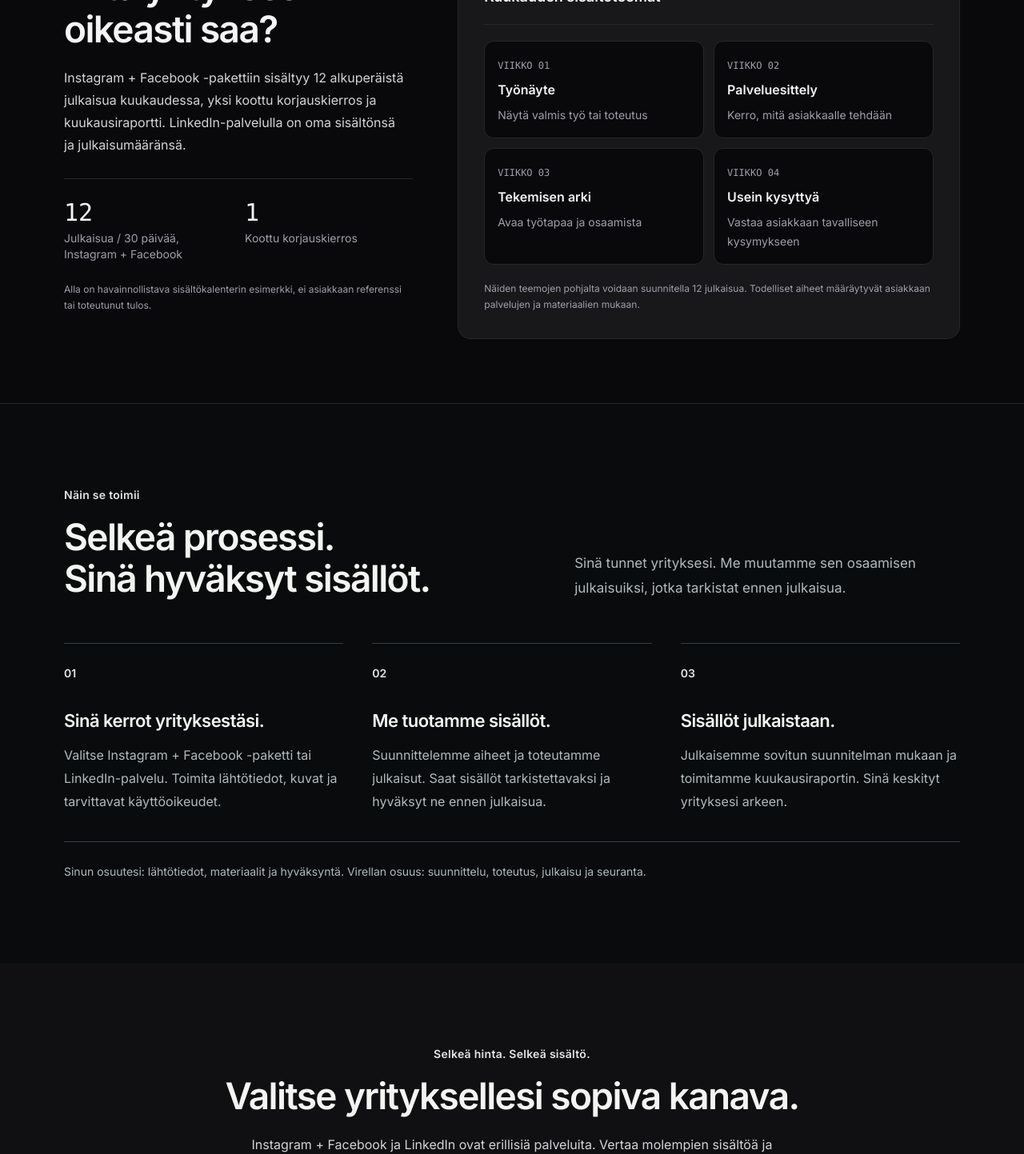
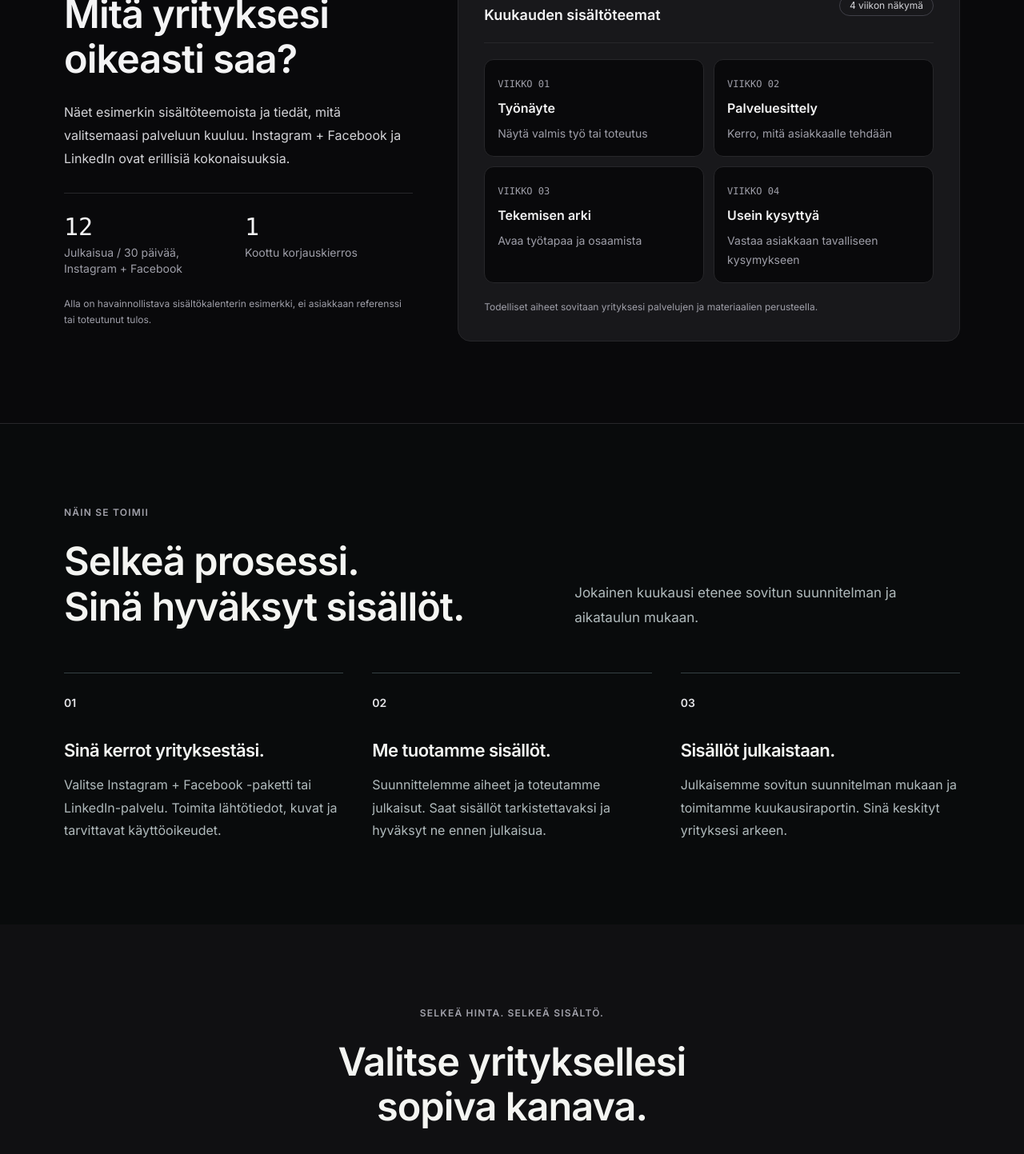
Before and after one commit to Jambovisuaalit/virella-helsinki-web, a Next.js app: page /sosiaalinen-media in a window 1280 px wide. Shown: the part 800-2243 px from the top of the page at 80% size. Built offline with nearby package versions, Linux system fonts and the light colour scheme.

Commit message:
style: align social landing heading and section rhythm while removing repeated explanations

```diff
--- a/app/sosiaalinen-media/page.tsx
+++ b/app/sosiaalinen-media/page.tsx
@@ -76,20 +76,19 @@ export default function SocialMediaPage() {
           </SectionContainer>
         </section>
 
-        <section id="todisteet" className="border-y border-zinc-800 bg-zinc-950 py-16 sm:py-20" aria-labelledby="proof-title">
+        <section id="todisteet" className="virella-section-block border-y border-zinc-800 bg-zinc-950" aria-labelledby="proof-title">
           <SectionContainer>
             <div className="grid items-start gap-10 lg:grid-cols-[0.82fr_1.18fr] lg:gap-14">
               <div>
-                <p className="text-xs font-semibold uppercase tracking-[0.18em] text-zinc-400">
+                <p className="virella-section-eyebrow">
                   Konkreettinen toimitus
                 </p>
-                <h2 id="proof-title" className="mt-4 text-3xl font-semibold tracking-[-0.045em] text-zinc-100 sm:text-4xl">
+                <h2 id="proof-title" className="virella-section-title text-zinc-100">
                   Mitä yrityksesi oikeasti saa?
                 </h2>
-                <p className="mt-5 max-w-lg text-base leading-7 text-zinc-300">
-                  Instagram + Facebook -pakettiin sisältyy 12 alkuperäistä julkaisua
-                  kuukaudessa, yksi koottu korjauskierros ja kuukausiraportti.
-                  LinkedIn-palvelulla on oma sisältönsä ja julkaisumääränsä.
+                <p className="virella-section-copy max-w-lg">
+                  Näet esimerkin sisältöteemoista ja tiedät, mitä valitsemaasi palveluun kuuluu.
+                  Instagram + Facebook ja LinkedIn ovat erillisiä kokonaisuuksia.
                 </p>
                 <div className="mt-7 grid grid-cols-2 gap-4 border-t border-zinc-800 pt-6">
                   <div>
@@ -131,24 +130,22 @@ export default function SocialMediaPage() {
                   ))}
                 </ol>
                 <p className="mt-5 text-xs leading-5 text-zinc-400">
-                  Näiden teemojen pohjalta voidaan suunnitella 12 julkaisua.
-                  Todelliset aiheet määräytyvät asiakkaan palvelujen ja materiaalien mukaan.
+                  Todelliset aiheet sovitaan yrityksesi palvelujen ja materiaalien perusteella.
                 </p>
               </div>
             </div>
           </SectionContainer>
         </section>
 
-        <section id="prosessi" className="landing-process" aria-labelledby="process-title">
+        <section id="prosessi" className="landing-process virella-section-block" aria-labelledby="process-title">
           <SectionContainer>
             <div className="landing-section-intro">
               <div>
-                <p className="landing-eyebrow">Näin se toimii</p>
-                <h2 id="process-title">Selkeä prosessi.<br />Sinä hyväksyt sisällöt.</h2>
+                <p className="landing-eyebrow virella-section-eyebrow">Näin se toimii</p>
+                <h2 id="process-title" className="virella-section-title">Selkeä prosessi.<br />Sinä hyväksyt sisällöt.</h2>
               </div>
               <p>
-                Sinä tunnet yrityksesi. Me muutamme sen osaamisen julkaisuiksi,
-                jotka tarkistat ennen julkaisua.
+                Jokainen kuukausi etenee sovitun suunnitelman ja aikataulun mukaan.
               </p>
             </div>
             <ol className="landing-steps">
@@ -160,21 +157,17 @@ export default function SocialMediaPage() {
                 </li>
               ))}
             </ol>
-            <p className="landing-process-note">
-              Sinun osuutesi: lähtötiedot, materiaalit ja hyväksyntä.
-              Virellan osuus: suunnittelu, toteutus, julkaisu ja seuranta.
-            </p>
+
           </SectionContainer>
         </section>
 
-        <section id="hinnoittelu" className="landing-pricing" aria-labelledby="pricing-title">
+        <section id="hinnoittelu" className="landing-pricing virella-section-block" aria-labelledby="pricing-title">
           <SectionContainer>
             <div className="mx-auto mb-10 max-w-3xl text-center sm:mb-12">
-              <p className="landing-eyebrow">Selkeä hinta. Selkeä sisältö.</p>
-              <h2 id="pricing-title" className="mt-4">Valitse yrityksellesi sopiva kanava.</h2>
-              <p className="mx-auto mt-5 max-w-2xl text-base leading-7 text-zinc-300">
-                Instagram + Facebook ja LinkedIn ovat erillisiä palveluita.
-                Vertaa molempien sisältöä ja valitse, mistä haluat lähettää aloituspyynnön.
+              <p className="landing-eyebrow virella-section-eyebrow">Selkeä hinta. Selkeä sisältö.</p>
+              <h2 id="pricing-title" className="virella-section-title">Valitse yrityksellesi sopiva kanava.</h2>
+              <p className="virella-section-copy mx-auto max-w-2xl">
+                Vertaa Instagram + Facebook- ja LinkedIn-palveluja rinnakkain.
               </p>
             </div>
             <SocialPricingCard />
@@ -200,11 +193,11 @@ export default function SocialMediaPage() {
           </SectionContainer>
         </section>
 
-        <section id="yhteys" className="landing-contact" aria-labelledby="contact-title">
+        <section id="yhteys" className="landing-contact virella-section-block" aria-labelledby="contact-title">
           <SectionContainer className="landing-contact-layout">
             <div>
-              <p className="landing-eyebrow">Virella Helsinki</p>
-              <h2 id="contact-title">Yrityksesi some selkeästi hoidettuna.</h2>
+              <p className="landing-eyebrow virella-section-eyebrow">Virella Helsinki</p>
+              <h2 id="contact-title" className="virella-section-title">Yrityksesi some selkeästi hoidettuna.</h2>
               <p>Vertaile kahta palvelua tai kysy, kumpi kanava sopii yrityksellesi.</p>
             </div>
             <div className="landing-contact-actions">
```
